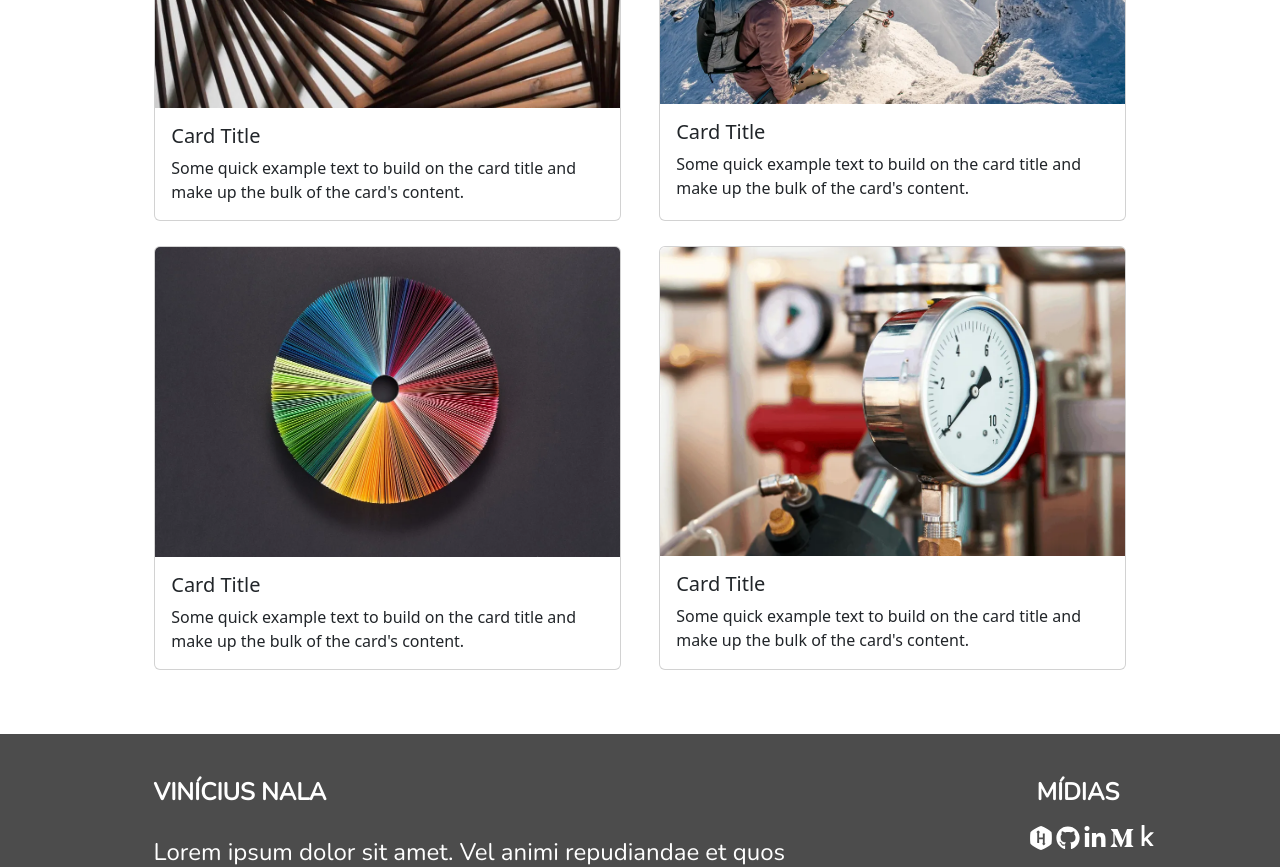
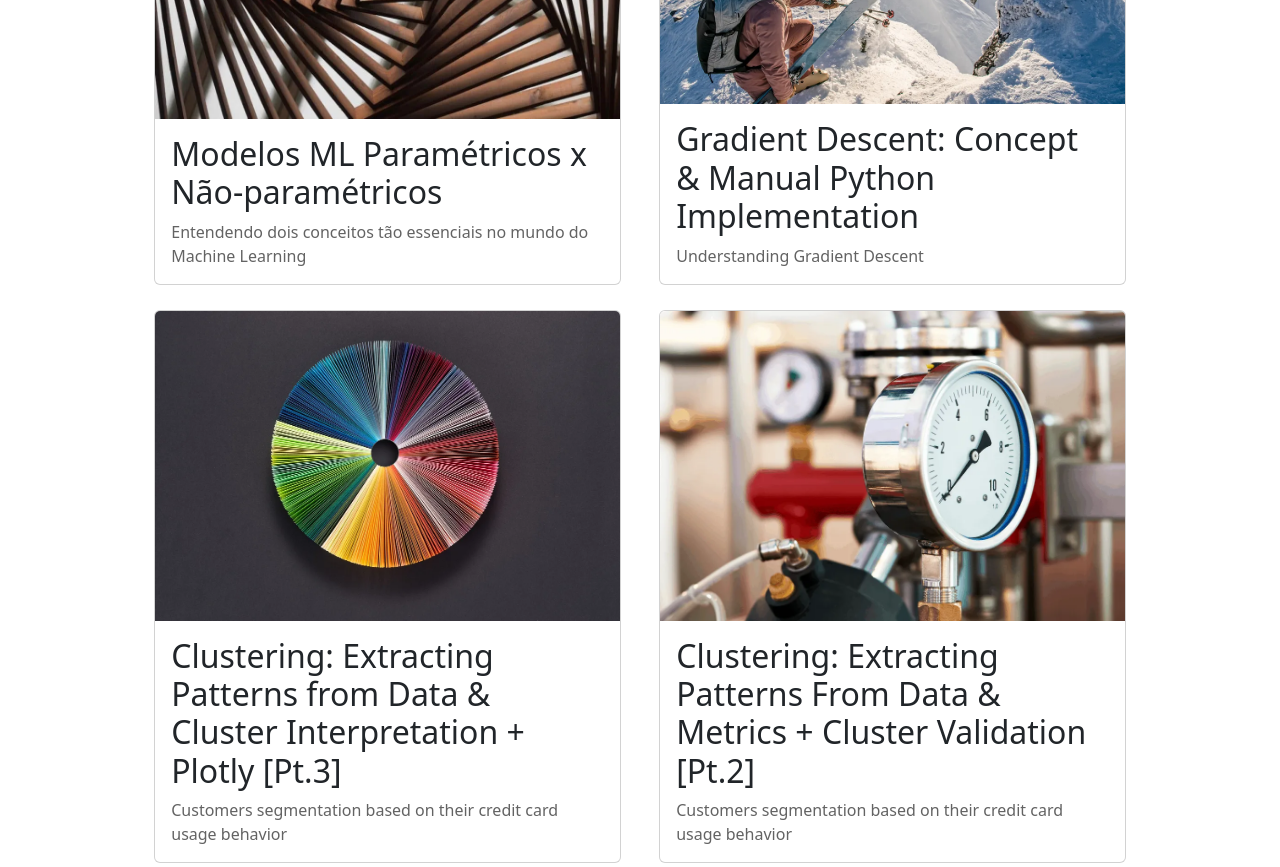
Before and after one commit to ViniciusNalaSantos/PersonalWebsite, a React (Create React App) app in the folder frontend/: page / in a window 1280 px wide. Shown: the part 3440-4307 px from the top of the page. Built offline with nearby package versions, Linux system fonts and the light colour scheme.

Commit message:
Desenvolvimento seção projetos.

```diff
--- a/frontend/src/components/Projects/index.js
+++ b/frontend/src/components/Projects/index.js
@@ -18,45 +18,41 @@ function Projects() {
             <h2 id='projects-subtitle'>{subtitle}</h2>
             <div id='projects-cards'>
                 <Card className='projects-cards-card'>
-                    <Card.Img variant="top" src={ImageParametricNonParametric} />
+                    <Card.Img variant="top" src={ImageParametricNonParametric} className='projects-cards-card-image' />
                     <Card.Body>
-                        <Card.Title>Card Title</Card.Title>
-                        <Card.Text>
-                        Some quick example text to build on the card title and make up the
-                        bulk of the card's content.
+                        <Card.Title className='projects-cards-card-title'>Modelos ML Paramétricos x Não-paramétricos</Card.Title>
+                        <Card.Text className='projects-cards-card-subtitle'>
+                            Entendendo dois conceitos tão essenciais no mundo do Machine Learning
                         </Card.Text>
                     </Card.Body>
                 </Card>
 
                 <Card className='projects-cards-card'>
-                    <Card.Img variant="top" src={ImageGradientDescent} />
+                    <Card.Img variant="top" src={ImageGradientDescent}  className='projects-cards-card-image' />
                     <Card.Body>
-                        <Card.Title>Card Title</Card.Title>
-                        <Card.Text>
-                        Some quick example text to build on the card title and make up the
-                        bulk of the card's content.
+                        <Card.Title className='projects-cards-card-title'>Gradient Descent: Concept & Manual Python Implementation</Card.Title>
+                        <Card.Text className='projects-cards-card-subtitle'>
+                            Understanding Gradient Descent
                         </Card.Text>
                     </Card.Body>
                 </Card>
 
                 <Card className='projects-cards-card'>
-                    <Card.Img variant="top" src={ImageClustering3} />
+                    <Card.Img variant="top" src={ImageClustering3} className='projects-cards-card-image' />
                     <Card.Body>
-                        <Card.Title>Card Title</Card.Title>
-                        <Card.Text>
-                        Some quick example text to build on the card title and make up the
-                        bulk of the card's content.
+                        <Card.Title className='projects-cards-card-title'>Clustering: Extracting Patterns from Data & Cluster Interpretation + Plotly [Pt.3]</Card.Title>
+                        <Card.Text className='projects-cards-card-subtitle'>
+                            Customers segmentation based on their credit card usage behavior
                         </Card.Text>
                     </Card.Body>
                 </Card>
 
                 <Card className='projects-cards-card'>
-                    <Card.Img variant="top" src={ImageClustering2} />
+                    <Card.Img variant="top" src={ImageClustering2} className='projects-cards-card-image' />
                     <Card.Body>
-                        <Card.Title>Card Title</Card.Title>
-                        <Card.Text>
-                        Some quick example text to build on the card title and make up the
-                        bulk of the card's content.
+                        <Card.Title className='projects-cards-card-title'>Clustering: Extracting Patterns From Data & Metrics + Cluster Validation [Pt.2]</Card.Title>
+                        <Card.Text className='projects-cards-card-subtitle'>
+                            Customers segmentation based on their credit card usage behavior
                         </Card.Text>
                     </Card.Body>
                 </Card>
--- a/frontend/src/components/Projects/projects.css
+++ b/frontend/src/components/Projects/projects.css
@@ -45,3 +45,16 @@
     width: 36.45vw;
     min-height: 46vh;
 }
+
+.projects-cards-card-image {
+    height: 70%;
+}
+
+.projects-cards-card-title {
+    font-size: 2rem;
+}
+
+.projects-cards-card-subtitle {
+    font-size: 1rem;
+    color: var(--color-font-medium-grey);
+}
```
